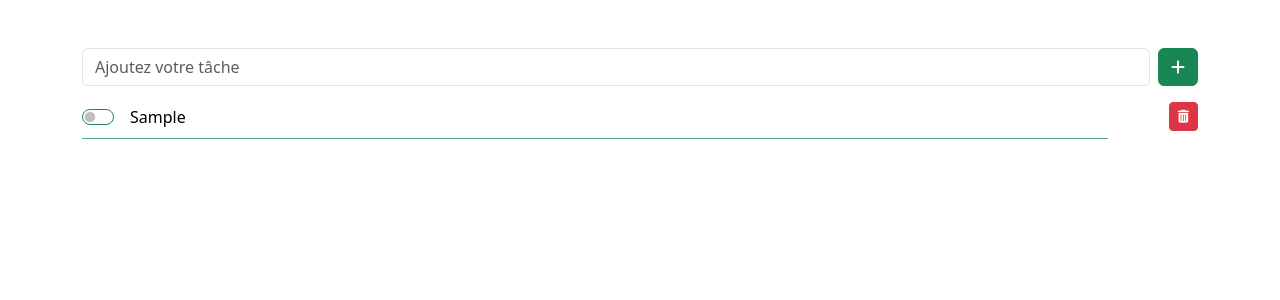
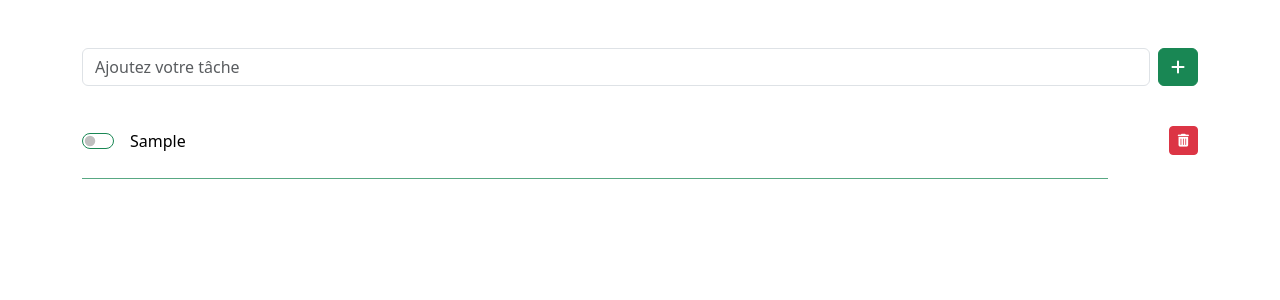
Before and after one commit to IdrissaSy7/ToDo, a React (Create React App) app: page / in a window 1280 px wide. Both pictures are taken after typing "Sample" into the empty fields and a click on the button 1178 px from the left and 67 px from the top of the page. Shown: the top 300 px of the page. Built offline with nearby package versions, Linux system fonts and the light colour scheme.

Commit message:
modif style

```diff
--- a/src/components/Home.js
+++ b/src/components/Home.js
@@ -53,7 +53,7 @@ const Home = () => {
     <Container>
       <Row className="mt-5">
         <Form onSubmit={handleSubmit}>
-          <Stack direction="horizontal" gap={2}>
+          <Stack direction="horizontal" gap={2} className="mb-3">
             <Form.Control
               className="me-auto"
               type="text"
@@ -71,7 +71,7 @@ const Home = () => {
             <Stack
               direction="horizontal"
               gap={2}
-              className="mt-3 pb-2 div-task"
+              className="div-task pt-4 pb-4"
               key={item.id}
             >
               <Form.Check
```
Also changed, not shown: 7 other files (tests, documents, lock files or other folders).
